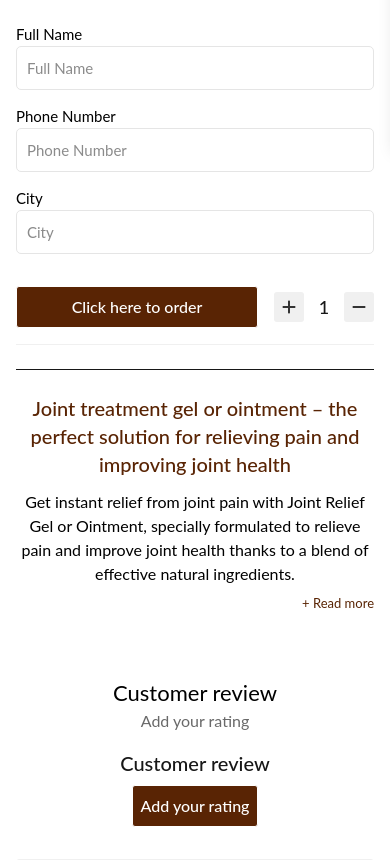
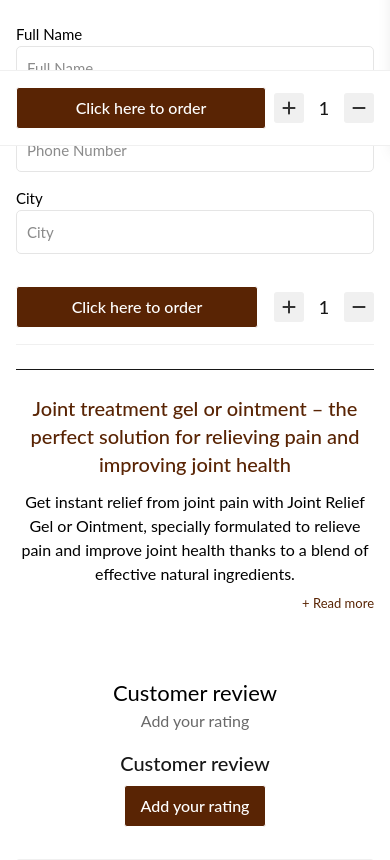
Before and after one commit to moheenarcade/theme2, a Next.js app: page /product-details in a window 390 px wide. Shown: the part 698-1558 px from the top of the page. Built offline with nearby package versions, Linux system fonts and the light colour scheme.

Commit message:
added new changes

```diff
--- a/src/app/product-details/page.jsx
+++ b/src/app/product-details/page.jsx
@@ -111,8 +111,10 @@ const ProductDetails = () => {
             </div>
 
             <Customerreviews />
+            <RelatedProducts />
 
-            <RelatedProducts />
+
+
         </>
     )
 }
--- a/src/assets/style/index.css
+++ b/src/assets/style/index.css
@@ -5,6 +5,10 @@
 :root {
   --background: #ffffff;
   --foreground: #171717;
+}
+
+html {
+  scroll-behavior: smooth !important;
 }
 
 body {
--- a/src/components/customerReviews/index.jsx
+++ b/src/components/customerReviews/index.jsx
@@ -49,7 +49,7 @@ const Customerreviews = () => {
 
                 <div className="adding-rating flex flex-col md:flex-row items-center justify-between" >
                     <h3 className='font-[500] text-xl'>Customer review</h3>
-                    <button className='bg-[#592404] mt-2 md:mt-0 w-fit hover:bg-white hover:text-[#592404] hover:border-[#592404] py-[8px] px-2 md:px-[24px] cursor-pointer text-white border-[#FFFFFFFF] border-[1px] font-[500] rounded-[3px] transition-all duration-[0.3s] ease-in-out'>
+                    <button className='bg-[#592404] mt-2 md:mt-0 w-fit hover:bg-white hover:text-[#592404] hover:border-[#592404] py-[8px] px-4 md:px-[24px] cursor-pointer text-white border-[#FFFFFFFF] border-[1px] font-[500] rounded-[3px] transition-all duration-[0.3s] ease-in-out'>
                         Add your rating
                     </button>
                 </div>
--- a/src/components/homePageComponent/orderForm/index.jsx
+++ b/src/components/homePageComponent/orderForm/index.jsx
@@ -2,6 +2,7 @@ import React, { useState } from 'react';
 import { FaPlus } from "react-icons/fa6";
 import { FaMinus } from "react-icons/fa6";
 import ProductDetails from '../productDetails';
+import Link from 'next/link';
 
 
 const OrderForm = () => {
@@ -18,9 +19,9 @@ const OrderForm = () => {
     }
   };
   return (
-    <div className='orderForm-main border-t-[#f0f0f0] border-t-[1px] pt-[25px] '>
+    <div className='orderForm-main border-t-[#f0f0f0] border-t-[1px] pt-[25px] ' id='cart-form'>
       <p className='font-[500] text-center text-[18px]'>To order, please enter your information in the boxes below.</p>
-      <form className='mt-6'>
+      <form className='mt-6' >
         <div className="flex flex-col md:flex-row md:gap-4">
           <div className="flex flex-col w-full md:w-[50%] mb-[15px]">
             <label htmlFor="name" className='text-[#000000] text-[15px]'>Full Name</label>
@@ -86,6 +87,37 @@ const OrderForm = () => {
           </p>
         </div>
       </form>
+
+
+      <div className="bottom-cart-btns fixed bottom-0 z-[99999999999] right-0 border-y-[#f0f0f0] border-y-[1px] left-0 px-4 bg-white w-full mx-auto block lg:hidden">
+        <div className="flex items-center gap-2 py-4 ">
+          <Link href="#cart-form" className='bg-[#592404] text-center w-full hover:bg-white hover:text-[#592404] hover:border-[#592404] py-[8px] px-2 md:px-[24px] cursor-pointer text-white border-[#FFFFFFFF] border-[1px] font-[500] mx-auto rounded-[3px] transition-all duration-[0.3s] ease-in-out'>
+            Click here to order
+          </Link>
+          <div className="flex">
+            <button
+              type="button"
+              onClick={handleIncrement}
+              className='bg-[#f0f0f0] flex items-center justify-center text-center text-[#333333] rounded-[3px] border-[#f0f0f0] w-[30px] h-[30px] cursor-pointer'
+            >
+              <FaPlus />
+            </button>
+            <input
+              readOnly
+              className='w-[40px] md:w-[80px] text-lg font-[500] outline-none text-center'
+              type="text"
+              value={quantity}
+            />
+            <button
+              type="button"
+              onClick={handleDecrement}
+              className='bg-[#f0f0f0] flex items-center justify-center text-center text-[#333333] rounded-[3px] border-[#f0f0f0] w-[30px] h-[30px] cursor-pointer'
+            >
+              <FaMinus />
+            </button>
+          </div>
+        </div>
+      </div>
     </div>
   )
 }
```
Lines whose indentation alone changed are shown as unchanged.
